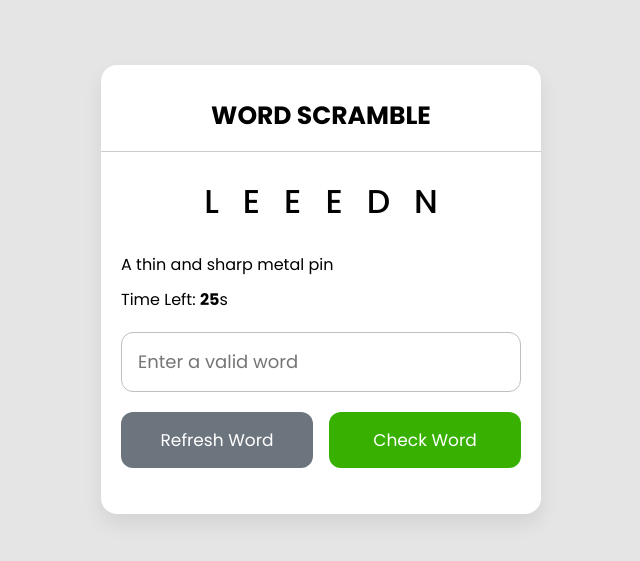
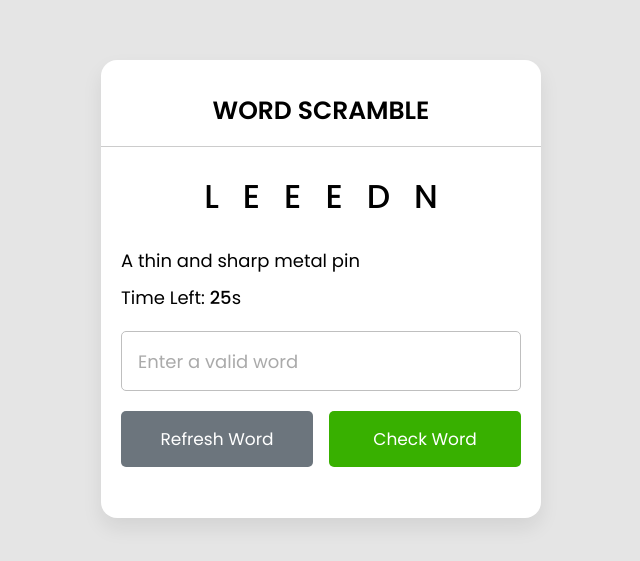
Before and after one commit to ArfinHasib/Word-Scramble-Game, a plain HTML site: page index.html in a window 1280 px wide. Shown: the part 111-672 px from the top of the page, without its empty margins (319-959 px from the left). Drawn offline with Linux system fonts and the light colour scheme.

Commit message:
Small Updates

```diff
--- a/style.css
+++ b/style.css
@@ -1,30 +1,27 @@
-@import url('https://fonts.googleapis.com/css2?family=Poppins:ital,wght@0,100;0,200;0,300;0,400;0,500;0,600;0,700;0,800;0,900;1,100;1,200;1,300;1,400;1,500;1,600;1,700;1,800;1,900&display=swap');
-
-* {
+/* Import Google font - Poppins */
+@import url('https://fonts.googleapis.com/css2?family=Poppins:wght@400;500;600&display=swap');
+*{
   margin: 0;
   padding: 0;
   box-sizing: border-box;
-    font-family: "Poppins", sans-serif;
+  font-family: 'Poppins', sans-serif;
 }
-
-body {
-    background-color: #e5e5e5;
+body{
   display: flex;
+  padding: 0 10px;
   align-items: center;
   justify-content: center;
   min-height: 100vh;
-    padding: 0 10px;
+  background: #e5e5e5;
 }
-
-.container {
+.container{
   width: 440px;
   border-radius: 16px;
-    background-color: #fff;
-    box-shadow: 0 10px 20px rgba(0, 0, 0, 0.08);
+  background: #fff;
+  box-shadow: 0 10px 20px rgba(0,0,0,0.08);
   padding: 1rem 0;
 }
-
-.container h2 {
+.container h2{
   font-size: 25px;
   font-weight: 700;
   text-transform: uppercase;
@@ -32,12 +29,10 @@ body {
   padding: 16px 25px;
   border-bottom: 1px solid #ccc;
 }
-
-.container .content {
-    margin: 25px 20px 30px;
+.container .content{
+  margin: 25px 20px 35px;
 }
-
-.content .word {
+.content .word{
   user-select: none;
   font-size: 33px;
   font-weight: 500;
@@ -47,97 +42,89 @@ body {
   word-break: break-all;
   text-transform: uppercase;
 }
-
-.content .details {
+.content .details{
   margin: 25px 0 20px;
 }
-
-.details p {
-    font: 18px;
+.details p{
+  font-size: 18px;
   margin-bottom: 10px;
 }
-
-.content input {
+.details p b{
+  font-weight: 500;
+}
+.content input{
   width: 100%;
   height: 60px;
   outline: none;
   padding: 0 16px;
   font-size: 18px;
-    border-radius: 12px;
+  border-radius: 5px;
   border: 1px solid #bfbfbf;
 }
-
-.content input:focus {
-    box-shadow: 0 2px 4px rgba(0, 0, 0, 0.08);
+.content input:focus{
+  box-shadow: 0px 2px 4px rgba(0,0,0,0.08);
 }
-
-.content input:focus::placeholder {
+.content input::placeholder{
   color: #aaa;
 }
-
-.content .buttons {
+.content input:focus::placeholder{
+  color: #bfbfbf;
+}
+.content .buttons{
   display: flex;
   margin-top: 20px;
   justify-content: space-between;
 }
-
-.buttons button {
+.buttons button{
   border: none;
   outline: none;
   color: #fff;
   cursor: pointer;
   padding: 15px 0;
-    border-radius: 12px;
   font-size: 17px;
-    width: calc(100%/2 - 8px);
-    transition: all .3s ease;
+  border-radius: 5px;
+  width: calc(100% / 2 - 8px);
+  transition: all 0.3s ease;
 }
-
-.buttons button:active {
-    transform: scale(.97);
+.buttons button:active{
+  transform: scale(0.97);
 }
-
-.buttons .refresh-word {
-    background: #6c757D;
+.buttons .refresh-word{
+  background: #6C757D;
 }
-
-.buttons .refresh-word:hover {
+.buttons .refresh-word:hover{
   background: #5f666d;
 }
-
-.buttons .check-word {
+.buttons .check-word{
   background: #38b000;
 }
-
-.buttons .check-word:hover {
+.buttons .check-word:hover{
   background: #008000;
 }
-
-
-@media screen and (max-width:470px) {
-    .container h2 {
+@media screen and (max-width: 470px) {
+  .container h2{
     font-size: 22px;
     padding: 13px 20px;
   }
-    .content .word {
+  .content .word{
     font-size: 30px;
     letter-spacing: 20px;
     margin-right: -20px;
   }
-    .container .content {
+  .container .content{
     margin: 20px 20px 30px;
   }
-    .details p {
+  .details p{
     font-size: 16px;
     margin-bottom: 8px;
   }
-    .content input {
+  .content input{
     height: 55px;
     font-size: 17px;
   }
-    .buttons button {
+  .buttons button{
     padding: 14px 0;
     font-size: 16px;
-        width: calc(100%/2 - 7px);
+    width: calc(100% / 2 - 7px);
   }
 }
```
Lines whose indentation alone changed are shown as unchanged.
